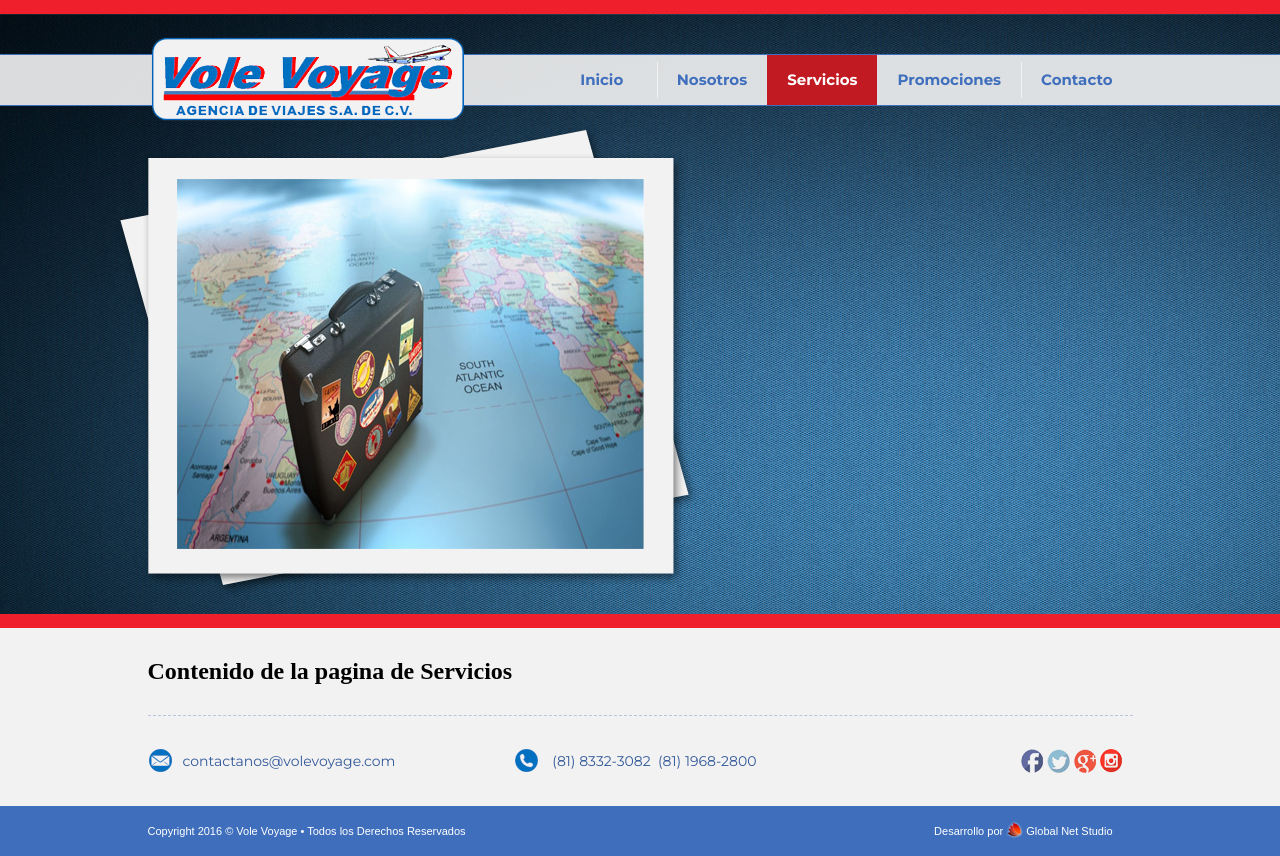
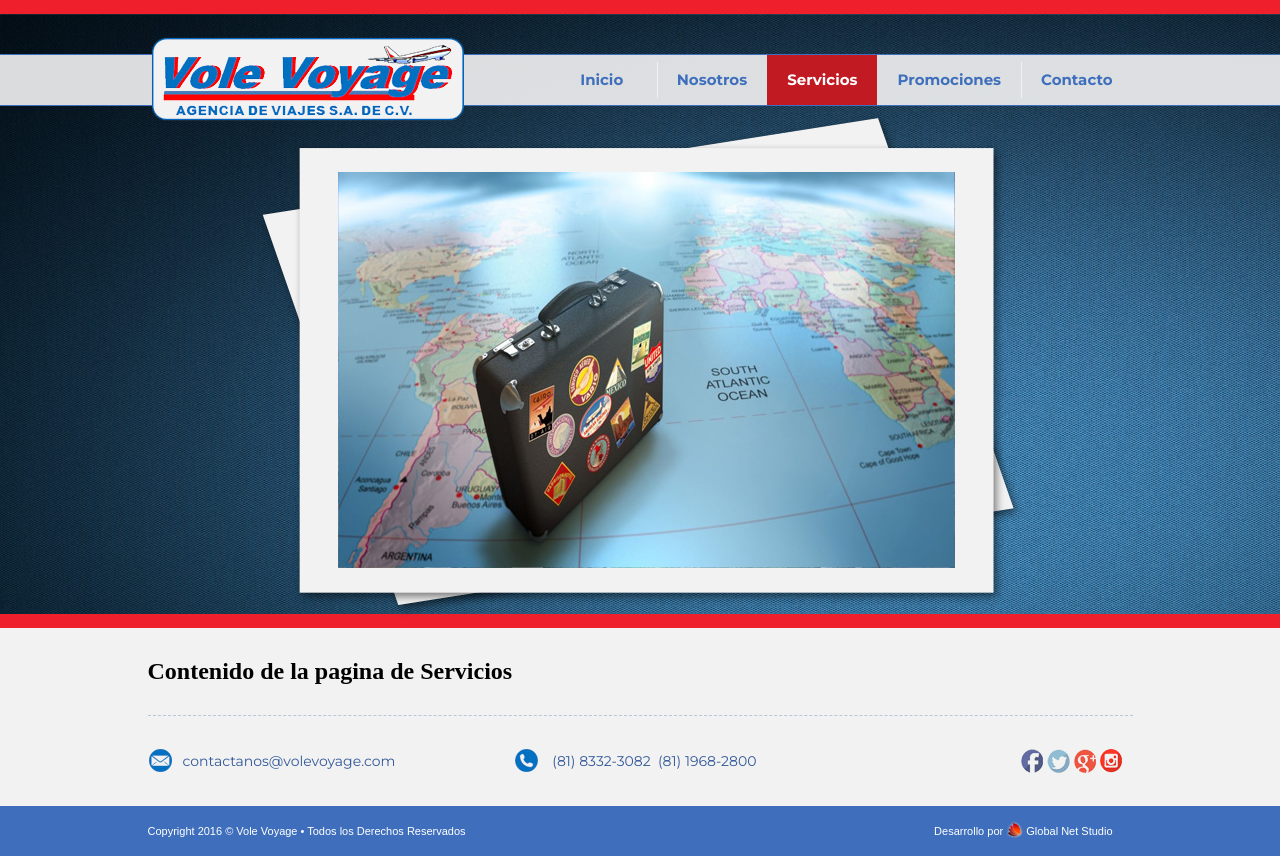
Before and after one commit to globalnetstudio/vole-voyage, a PHP site: page /servicios in a window 1280 px wide. Run offline with PHP 8.4, Linux system fonts and the light colour scheme; some libraries are stand-ins or nearby versions.

Commit message:
Se agregó la imagen del header de servicios

```diff
--- /dev/null
+++ b/_partials/carousel-large.php
@@ -0,0 +1,5 @@
+<div id="header-large">
+	<div class="header-image">
+		<img src="/images/carousel-large/slide-3.jpg" alt="Vacaciones por el mundo">
+	</div> <!-- /.header-image -->
+</div> <!-- /.carousel -->
--- a/_templates/main.php
+++ b/_templates/main.php
@@ -12,6 +12,7 @@
 
 		<!-- Jquery -->
 	  <script src="/js/jquery.min.js"></script>
+
 	  <!-- Slider -->
 	  <script src="/js/slider.js"></script>
 
@@ -59,7 +60,7 @@
 									include_once('_views/header-about-content.php');
 									break;
 								case 'services':
-									include_once('_partials/carousel.php');
+									include_once('_partials/carousel-large.php');
 									break;
 								case 'promotions':
 									include_once('_partials/promotions.php');
--- a/css/styles.css
+++ b/css/styles.css
@@ -210,6 +210,40 @@ body {
   list-style-type: none;
   float: left;
   display: block;
+}
+
+/*-------------------CAROUSEL LARGE-------------------*/
+.wrapper {
+  width: 985px;
+  margin: auto;
+  top: 110px;
+  position: relative;
+}
+
+#header-large {
+  background-image: url("/images/carousel-large/polaroid-background.png");
+  background-repeat: no-repeat;
+  background-size: contain;
+  height: 510px;
+  width: 775px;
+  margin: auto;
+  position: relative;
+  top: -4px;
+  margin-top: -10px;
+}
+
+#header-large .header-image {
+  height: 396px;
+  width: 617px;
+  position: absolute;
+  top: 62px;
+  left: 85px;
+}
+
+#header-large img {
+  height: auto;
+  max-width: 617px;
+  width: 100%;
 }
 
 /*------------------MENU------------------*/
--- /dev/null
+++ b/sass/_carousel-large.scss
@@ -0,0 +1,34 @@
+/*-------------------CAROUSEL LARGE-------------------*/
+.wrapper {
+	width: 985px;
+	margin: auto;
+	top: 110px;
+	position: relative;
+}
+
+#header-large {
+	background-image: url('/images/carousel-large/polaroid-background.png');
+	background-repeat: no-repeat;
+	background-size: contain;
+
+	height: 510px;
+	width: 775px;
+	margin: auto;
+	position: relative;
+	top: -4px;
+	margin-top: -10px;
+
+	.header-image {
+		height: 396px;
+		width: 617px;
+		position: absolute;
+		top: 62px;
+		left: 85px;
+	}
+
+	img {
+		height: auto;
+		max-width: 617px;
+		width: 100%;
+	}
+}
--- a/sass/styles.scss
+++ b/sass/styles.scss
@@ -6,6 +6,7 @@
 @import './sass/header/header-promotions';
 @import './sass/header/contact-information';
 @import './sass/carousel';
+@import './sass/carousel-large';
 @import './sass/menu';
 @import './sass/content';
 @import './sass/views/home';
```
Also changed, not shown: images/carousel-large/polaroid-background.png (added), images/carousel-large/slide-1.jpg (added), images/carousel-large/slide-2.jpg (added), images/carousel-large/slide-3.jpg (added), images/carousel-large/slide-4.jpg (added), images/carousel-large/slide-5.jpg (added), js/jquery.flexslider.min.js (deleted), 1 other file.
